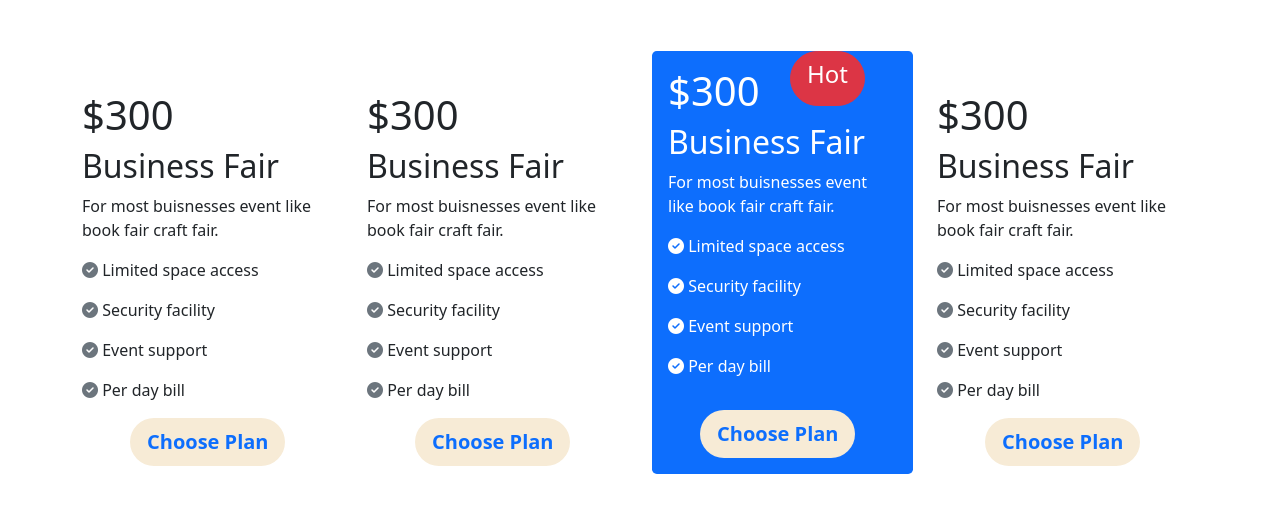
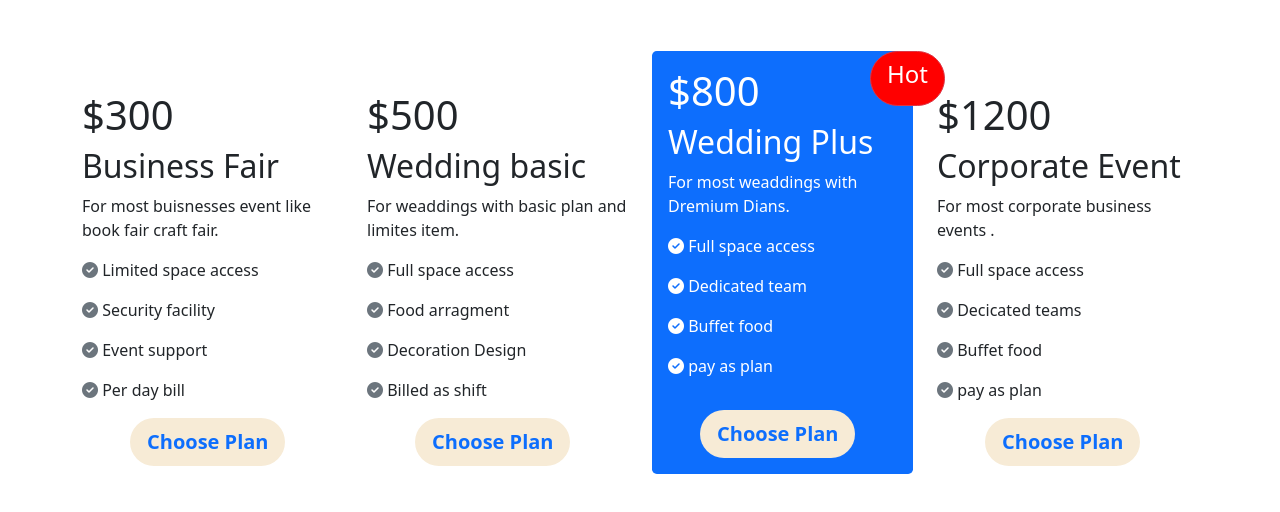
Before and after one commit to dipankar11137/-convention-cente, a plain HTML site: page index.html in a window 1280 px wide. Shown: the part 714-1226 px from the top of the page. Drawn offline with nearby package versions, Linux system fonts and the light colour scheme.

Commit message:
color set

```diff
--- a/index.html
+++ b/index.html
@@ -153,14 +153,14 @@
                 </div>
                 <div class="col pt-3">
                     <div class=" h-100 gy-3 pt-4">
-                        <h1>$300</h1>
-                        <h2>Business Fair</h2>
+                        <h1>$500</h1>
+                        <h2>Wedding basic</h2>
                         <div class="">
-                            <p>For most buisnesses event like book fair craft fair.</p>
-                            <p><i class="fas text-secondary fa-check-circle"></i> Limited space access</p>
-                            <p><i class="fas text-secondary fa-check-circle"></i> Security facility</p>
-                            <p><i class="fas text-secondary fa-check-circle"></i> Event support</p>
-                            <p><i class="fas text-secondary fa-check-circle"></i> Per day bill</p>
+                            <p>For weaddings with basic plan and limites item.</p>
+                            <p><i class="fas text-secondary fa-check-circle"></i> Full space access</p>
+                            <p><i class="fas text-secondary fa-check-circle"></i> Food arragment</p>
+                            <p><i class="fas text-secondary fa-check-circle"></i> Decoration Design</p>
+                            <p><i class="fas text-secondary fa-check-circle"></i> Billed as shift</p>
                         </div>
                         <div class="px-5">
                             <button type="button"
@@ -170,9 +170,9 @@
                     </div>
                 </div>
                 <div class="col">
-                    <div style="display: block; position: absolute; margin-left: 90px;">
-                        <a tabindex="0" class="btn btn-lg btn-danger rounded-pill mx-5" role="button"
-                            data-bs-toggle="popover" data-bs-trigger="focus" title="Dismissible popover"
+                    <div style="display: block; position: absolute; margin-left: 170px;">
+                        <a tabindex="0" style="background-color: red;" class="btn btn-lg btn-danger rounded-pill mx-5"
+                            role="button" data-bs-toggle="popover" data-bs-trigger="focus" title="Dismissible popover"
                             data-bs-content="And here's some amazing content. It's very engaging. Right?">
                             <h4 class="tw-bold ">Hot</h4>
                         </a>
@@ -181,13 +181,13 @@
 
 
                         <div class="p-3">
-                            <h1>$300</h1>
-                            <h2>Business Fair</h2>
-                            <p>For most buisnesses event like book fair craft fair.</p>
-                            <p><i class="fas fa-check-circle"></i> Limited space access</p>
-                            <p><i class="fas  fa-check-circle"></i> Security facility</p>
-                            <p><i class="fas  fa-check-circle"></i> Event support</p>
-                            <p><i class="fas  fa-check-circle"></i> Per day bill</p>
+                            <h1>$800</h1>
+                            <h2>Wedding Plus</h2>
+                            <p>For most weaddings with Dremium Dians.</p>
+                            <p><i class="fas fa-check-circle"></i> Full space access</p>
+                            <p><i class="fas  fa-check-circle"></i> Dedicated team</p>
+                            <p><i class="fas  fa-check-circle"></i> Buffet food</p>
+                            <p><i class="fas  fa-check-circle"></i> pay as plan</p>
                         </div>
                         <div class="px-5 pb-3">
                             <button type="button"
@@ -198,14 +198,15 @@
                 </div>
                 <div class="col pt-3">
                     <div class=" h-100 gy-3 pt-4">
-                        <h1>$300</h1>
-                        <h2>Business Fair</h2>
+                        <h1>$1200</h1>
+                        <h2>Corporate Event</h2>
                         <div class="">
-                            <p>For most buisnesses event like book fair craft fair.</p>
-                            <p><i class="fas text-secondary fa-check-circle"></i> Limited space access</p>
-                            <p><i class="fas text-secondary fa-check-circle"></i> Security facility</p>
-                            <p><i class="fas text-secondary fa-check-circle"></i> Event support</p>
-                            <p><i class="fas text-secondary fa-check-circle"></i> Per day bill</p>
+                            <p>For most corporate business events .</p>
+                            <p><i class="fas text-secondary fa-check-circle"></i> Full space access</p>
+                            <p><i class="fas text-secondary fa-check-circle"></i> Decicated teams</p>
+                            <p><i class="fas text-secondary fa-check-circle"></i> Buffet food</p>
+                            <p><i class="fas text-secondary fa-check-circle"></i> pay as plan</p>
+
                         </div>
                         <div class="px-5">
                             <button type="button"
```
